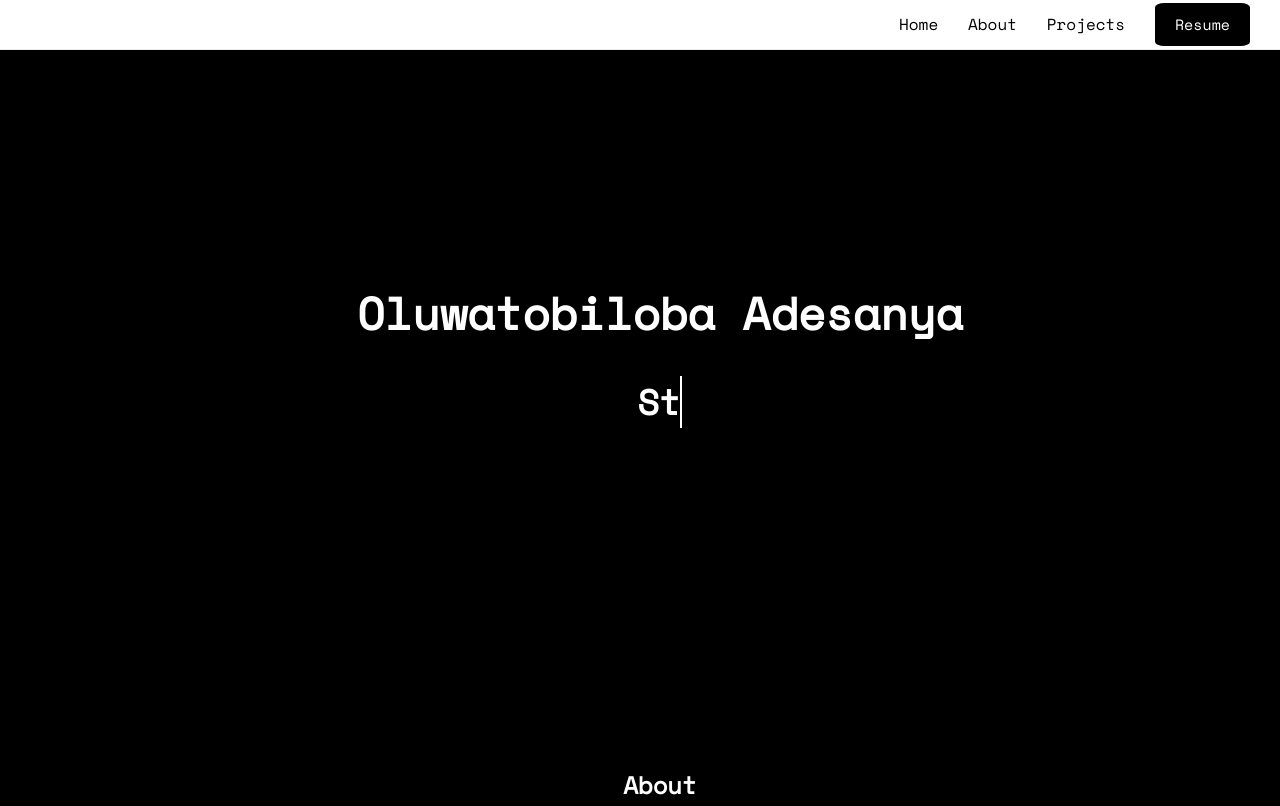
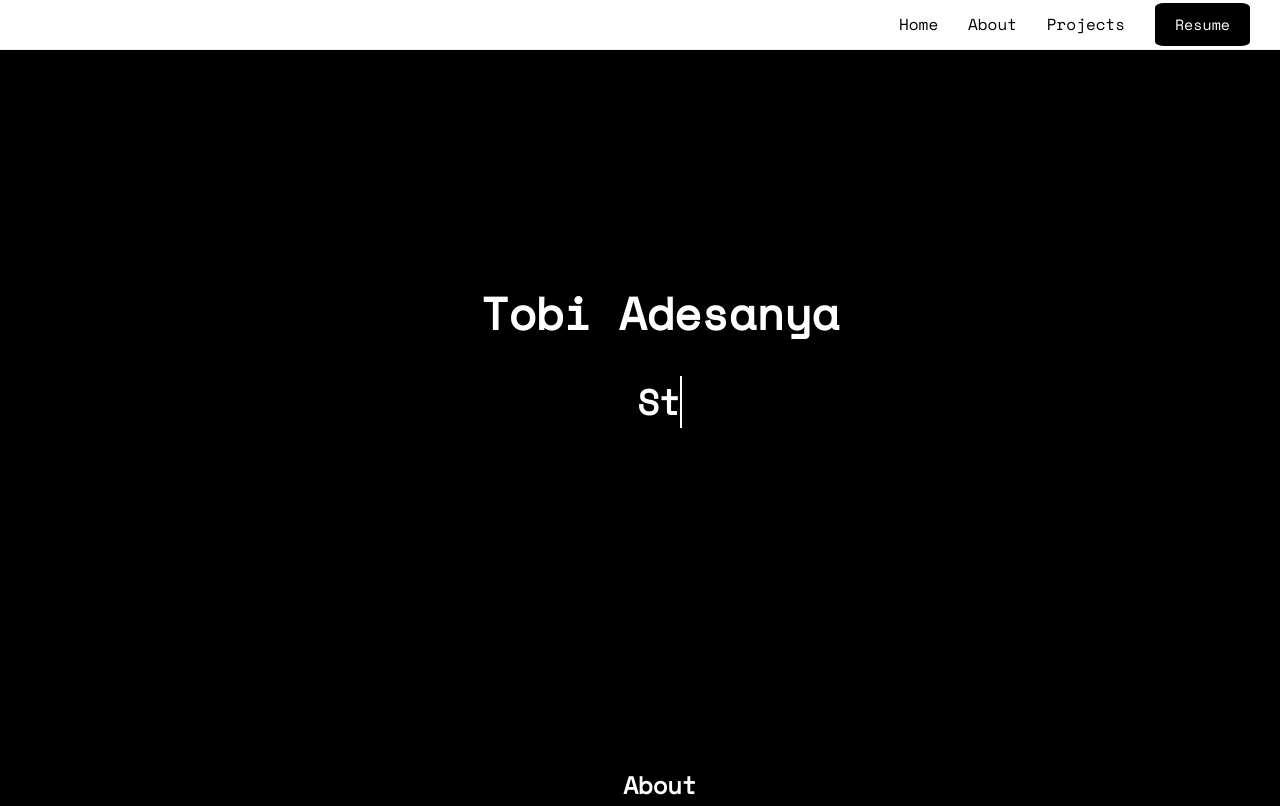
Before and after one commit to tobilicous/tobiWebsite, a plain HTML site: page index.html in a window 1280 px wide. Shown: the top 806 px of the page. Drawn offline with nearby package versions, Linux system fonts and the light colour scheme.

Commit message:
Update index.html

```diff
--- a/index.html
+++ b/index.html
@@ -179,7 +179,7 @@
         </nav>
     </header>
     <div class = "content" id = "home">
-        <h1>Oluwatobiloba Adesanya</h1>
+        <h1>Tobi Adesanya</h1>
         <p>
 
 
```
